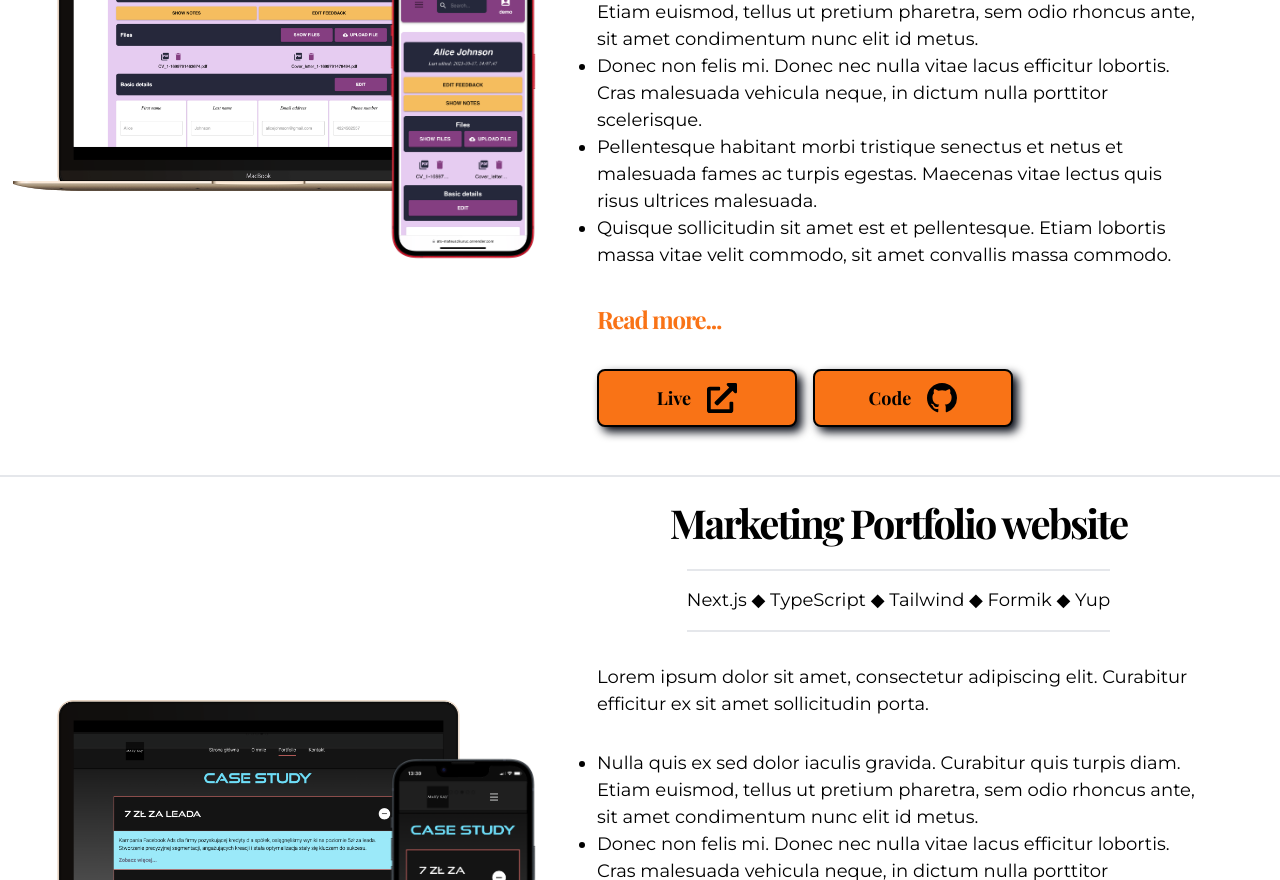
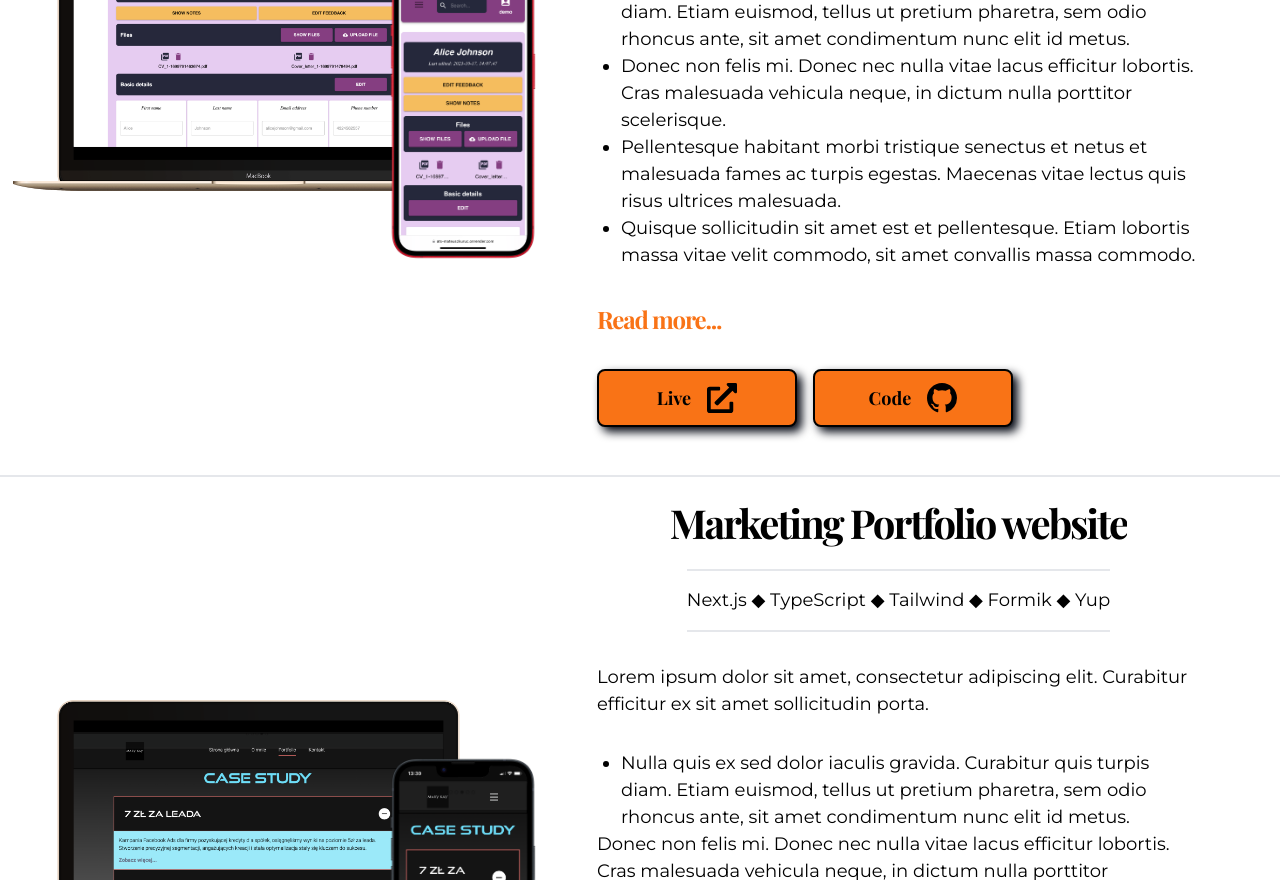
Before and after one commit to MateuszKuruc/developer-portfolio, a Next.js app in the folder developer-portfolio-site/: page / in a window 1280 px wide. Shown: the part 1920-2800 px from the top of the page. Built offline with nearby package versions, Linux system fonts and the light colour scheme; a web font is replaced by a local one.

Commit message:
add reveal component animation to multiple sections of app

```diff
--- a/developer-portfolio-site/src/app/components/animation-components/Reveal.tsx
+++ b/developer-portfolio-site/src/app/components/animation-components/Reveal.tsx
@@ -27,7 +27,7 @@ const Reveal = ({ children }: RevealProps) => {
         }}
         initial="hidden"
         animate={mainControls}
-        transition={{ duration: 0.6, delay: 0.25 }}
+        transition={{ duration: 1, delay: 0.75 }}
       >
         {children}
       </motion.div>
@@ -38,8 +38,8 @@ const Reveal = ({ children }: RevealProps) => {
         }}
         initial="hidden"
         animate={slideControls}
-        transition={{ duration: 0.5, ease: "easeInOut" }}
-        className="absolute top-4 bottom-4 left-0 right-0 bg-orange-500 z-20"
+        transition={{ duration: 1, ease: "easeInOut", delay: 0.5 }}
+        className="absolute top-0 bottom-0 left-0 right-0 bg-orange-500"
       />
     </div>
   );
--- a/developer-portfolio-site/src/app/components/landing-page-components/About.tsx
+++ b/developer-portfolio-site/src/app/components/landing-page-components/About.tsx
@@ -14,7 +14,6 @@ const About = () => {
           </Reveal>
 
           <Reveal>
-
             <h2 className="bold-40 text-center md:text-left">
               Junior{" "}
               <span className="text-orange-500 inline-flex flex-col h-[calc(40px*1.2)] overflow-hidden drop-shadow-xl border-b-2 border-orange-500">
@@ -28,20 +27,25 @@ const About = () => {
               Developer
             </h2>
           </Reveal>
+
+          <Reveal>
             <p className="regular-18 leading-8">
               Lorem ipsum dolor sit amet, consectetur adipiscing elit. Nam
               pellentesque justo magna, non fermentum quam fermentum sit amet.
               Fusce sit amet scelerisque lorem. Nullam vel euismod mi, vitae
-            ultricies turpis. Integer vitae tortor felis. Aliquam nec velit vel
-            ante maximus rhoncus. Fusce orci sem, hendrerit nec aliquam ac,
-            mattis quis augue.
+              ultricies turpis. Integer vitae tortor felis. Aliquam nec velit
+              vel ante maximus rhoncus. Fusce orci sem, hendrerit nec aliquam
+              ac, mattis quis augue.
             </p>
+          </Reveal>
             <div className="flex flex-col md:flex-row gap-4 items-center justify-left pt-12">
               <a target="_blank" href={process.env.GITHUB_LINK}>
+
                 <button className="btn-about">
                   <p className="bold-18">Github</p>
                   <BsGithub size={30} />
                 </button>
+
               </a>
 
               <a target="_blank" href={process.env.LINKEDIN_LINK}>
@@ -52,7 +56,9 @@ const About = () => {
               </a>
             </div>
         </div>
-        <div>
+        <div className="shadow-image">
+          <Reveal>
+
           <Image
             src="/mateusz_kuruc.jpeg"
             alt="author photo"
@@ -60,6 +66,7 @@ const About = () => {
             height={600}
             className="rounded-xl shadow-image"
             />
+            </Reveal>
         </div>
       </div>
     </section>
--- a/developer-portfolio-site/src/app/components/landing-page-components/Projects.tsx
+++ b/developer-portfolio-site/src/app/components/landing-page-components/Projects.tsx
@@ -1,8 +1,9 @@
 import Image from "next/image";
 import React from "react";
-import { FaExternalLinkAlt, FaGithubSquare } from "react-icons/fa";
+import { FaExternalLinkAlt } from "react-icons/fa";
 import { BsGithub } from "react-icons/bs";
 import Link from "next/link";
+import Reveal from "../animation-components/Reveal";
 
 const Projects = () => {
   return (
@@ -27,41 +28,57 @@ const Projects = () => {
           />
         </div>
         <div className="padding-container flex flex-col justify-center items-center">
+          <Reveal>
             <h2 className="bold-40 text-center py-0 pb-4 md:py-4">
               Applicant Tracking System
             </h2>
+          </Reveal>
+          <Reveal>
             <p className="regular-18 border-t-2 border-b-2 py-4 max-w-[700px]">
               React ◆ Redux ◆ NodeJS ◆ Express ◆ AWS ◆ MongoDB ◆ Material UI ◆
               Styled components
             </p>
+          </Reveal>
 
           <div className="max-w-[700px]">
+            <Reveal>
               <p className="regular-18 py-8">
-              Lorem ipsum dolor sit amet, consectetur adipiscing elit. Curabitur
-              efficitur ex sit amet sollicitudin porta.
+                Lorem ipsum dolor sit amet, consectetur adipiscing elit.
+                Curabitur efficitur ex sit amet sollicitudin porta.
               </p>
+            </Reveal>
+
             <ul className="list-disc regular-18 p-2 md:p-0">
-              <li>
+              <Reveal>
+                <li className="ml-6">
                   Nulla quis ex sed dolor iaculis gravida. Curabitur quis turpis
                   diam. Etiam euismod, tellus ut pretium pharetra, sem odio
                   rhoncus ante, sit amet condimentum nunc elit id metus.
                 </li>
-              <li>
+              </Reveal>
+              <Reveal>
+                <li className="ml-6">
                   Donec non felis mi. Donec nec nulla vitae lacus efficitur
                   lobortis. Cras malesuada vehicula neque, in dictum nulla
                   porttitor scelerisque.
                 </li>
-              <li>
+              </Reveal>
+              <Reveal>
+                <li className="ml-6">
                   Pellentesque habitant morbi tristique senectus et netus et
                   malesuada fames ac turpis egestas. Maecenas vitae lectus quis
                   risus ultrices malesuada.
                 </li>
-              <li>
+              </Reveal>
+              <Reveal>
+                <li className="ml-6">
                   Quisque sollicitudin sit amet est et pellentesque. Etiam
                   lobortis massa vitae velit commodo, sit amet convallis massa
                   commodo.{" "}
                 </li>
+              </Reveal>
             </ul>
+
             <Link href="/projects/ats-for-recruiters">
               <p className="bold-24 text-orange-500 py-8 hover:text-orange-700 cursor-pointer max-w-[150px]">
                 Read more...
@@ -103,40 +120,61 @@ const Projects = () => {
         </div>
 
         <div className="padding-container flex flex-col justify-center items-center">
+          <Reveal>
+
           <h2 className="bold-40 text-center py-0 pb-4 md:py-4">
             Marketing Portfolio website
           </h2>
+          </Reveal>
           {/* <p className="regular-18 border-t-2 border-b-2 py-4 w-[auto] md:w-[700px] text-center"> */}
+          <Reveal>
+
           <p className="regular-18 border-t-2 border-b-2 py-4 max-w-[700px]">
             Next.js ◆ TypeScript ◆ Tailwind ◆ Formik ◆ Yup
           </p>
+          </Reveal>
 
           <div className="max-w-[700px]">
+            <Reveal>
+
             <p className="regular-18 py-8">
               Lorem ipsum dolor sit amet, consectetur adipiscing elit. Curabitur
               efficitur ex sit amet sollicitudin porta.
             </p>
+            </Reveal>
             <ul className="list-disc regular-18 p-2 md:p-0">
-              <li>
+              <Reveal>
+
+              <li className="ml-6">
                 Nulla quis ex sed dolor iaculis gravida. Curabitur quis turpis
                 diam. Etiam euismod, tellus ut pretium pharetra, sem odio
                 rhoncus ante, sit amet condimentum nunc elit id metus.
               </li>
-              <li>
+              </Reveal>
+              <Reveal>
+
+              <li ml-6>
                 Donec non felis mi. Donec nec nulla vitae lacus efficitur
                 lobortis. Cras malesuada vehicula neque, in dictum nulla
                 porttitor scelerisque.
               </li>
-              <li>
+              </Reveal>
+              <Reveal>
+
+              <li className="ml-6">
                 Pellentesque habitant morbi tristique senectus et netus et
                 malesuada fames ac turpis egestas. Maecenas vitae lectus quis
                 risus ultrices malesuada.
               </li>
-              <li>
+              </Reveal>
+              <Reveal>
+
+              <li className="ml-6">
                 Quisque sollicitudin sit amet est et pellentesque. Etiam
                 lobortis massa vitae velit commodo, sit amet convallis massa
                 commodo.{" "}
               </li>
+              </Reveal>
             </ul>
             <Link href="/projects/marketing-portfolio">
               <p className="bold-24 text-orange-500 py-8 hover:text-orange-700 cursor-pointer max-w-[150px]">
--- a/developer-portfolio-site/src/app/components/landing-page-components/Skills.tsx
+++ b/developer-portfolio-site/src/app/components/landing-page-components/Skills.tsx
@@ -27,12 +27,12 @@ const Skills = () => {
         // id="skills"
         className="padding-container border-t-2 border-b-2 text-center flex flex-col lg:flex-row sm:items-center sm:justify-around py-2 2xl:py-6"
       >
-        {/* <Reveal> */}
+        <Reveal>
 
         <h3 className="sm:w-[150px] bold-32-tight pb-6 mr-6 text-transparent bg-clip-text bg-gradient-to-r from-orange-500 via-pink-500 to-blue-700 drop-shadow-lg">
           Frontend
         </h3>
-        {/* </Reveal> */}
+        </Reveal>
 
         {/* Mobile version */}
         <ul className="gap-8 grid grid-cols-4 sm:hidden">
--- a/developer-portfolio-site/types.ts
+++ b/developer-portfolio-site/types.ts
@@ -10,5 +10,4 @@ export interface FormActions {
 
 export interface RevealProps {
   children: JSX.Element;
-  width?: "fit-content" | "100%";
 }
```
Lines whose indentation alone changed are shown as unchanged.
